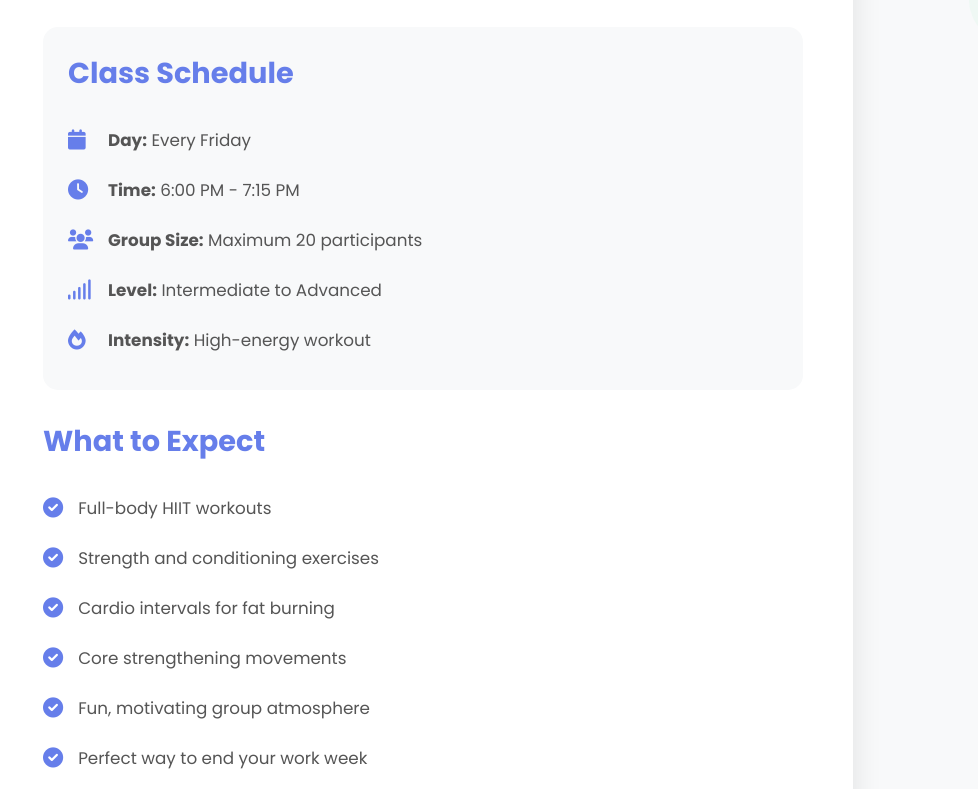
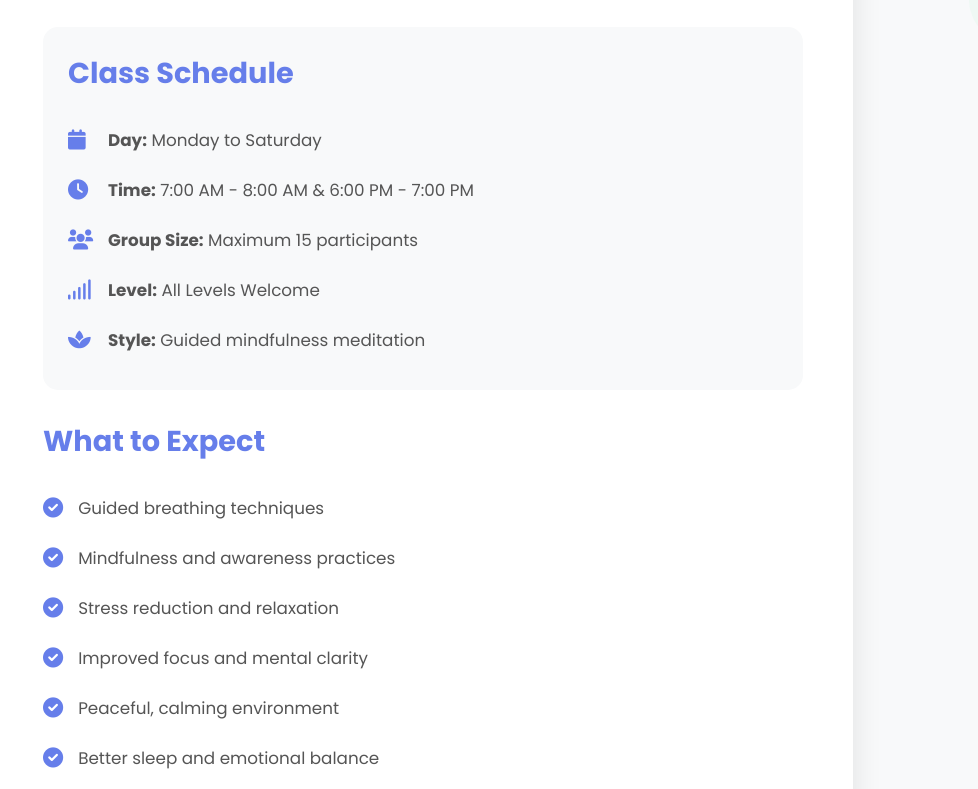
Before and after one commit to bharathkumar33/DivyaBodySculptYogaStudio, a website: page public/friday-fitness.html in a window 1280 px wide. Shown: the part 751-1540 px from the top of the page, 217-1195 px from the left. Drawn offline with Linux system fonts and the light colour scheme.

```diff
--- a/public/friday-fitness.html
+++ b/public/friday-fitness.html
@@ -255,53 +255,53 @@
     </nav>
 
     <div class="page-header">
-        <h1>Friday Fitness Class</h1>
-        <p>End Your Week Strong with High-Energy Workouts</p>
+        <h1>Meditation Classes</h1>
+        <p>Find Inner Peace and Mental Clarity</p>
     </div>
 
     <div class="container">
         <div class="class-details">
             <div class="class-icon">
-                <i class="fas fa-calendar-week"></i>
+                <i class="fas fa-om"></i>
             </div>
 
             <div class="class-description">
-                <p>Kick off your weekend with our special Friday Fitness sessions! These high-energy classes combine cardio, strength training, and functional movements to help you burn calories, build muscle, and boost your metabolism. It's the perfect way to celebrate the end of your work week while staying committed to your fitness goals.</p>
+                <p>Discover tranquility and mindfulness through our guided meditation sessions. These classes help you reduce stress, improve focus, and cultivate inner peace. Whether you're a beginner or experienced practitioner, our meditation classes provide a serene space to reconnect with yourself and find balance in your daily life.</p>
             </div>
 
             <div class="schedule">
                 <h3>Class Schedule</h3>
                 <div class="schedule-item">
                     <i class="fas fa-calendar"></i>
-                    <span><strong>Day:</strong> Every Friday</span>
+                    <span><strong>Day:</strong> Monday to Saturday</span>
                 </div>
                 <div class="schedule-item">
                     <i class="fas fa-clock"></i>
-                    <span><strong>Time:</strong> 6:00 PM - 7:15 PM</span>
+                    <span><strong>Time:</strong> 7:00 AM - 8:00 AM & 6:00 PM - 7:00 PM</span>
                 </div>
                 <div class="schedule-item">
                     <i class="fas fa-users"></i>
-                    <span><strong>Group Size:</strong> Maximum 20 participants</span>
+                    <span><strong>Group Size:</strong> Maximum 15 participants</span>
                 </div>
                 <div class="schedule-item">
                     <i class="fas fa-signal"></i>
-                    <span><strong>Level:</strong> Intermediate to Advanced</span>
+                    <span><strong>Level:</strong> All Levels Welcome</span>
                 </div>
                 <div class="schedule-item">
-                    <i class="fas fa-fire"></i>
-                    <span><strong>Intensity:</strong> High-energy workout</span>
+                    <i class="fas fa-spa"></i>
+                    <span><strong>Style:</strong> Guided mindfulness meditation</span>
                 </div>
             </div>
 
             <div class="benefits">
                 <h3>What to Expect</h3>
                 <ul>
-                    <li><i class="fas fa-check-circle"></i> Full-body HIIT workouts</li>
-                    <li><i class="fas fa-check-circle"></i> Strength and conditioning exercises</li>
-                    <li><i class="fas fa-check-circle"></i> Cardio intervals for fat burning</li>
-                    <li><i class="fas fa-check-circle"></i> Core strengthening movements</li>
-                    <li><i class="fas fa-check-circle"></i> Fun, motivating group atmosphere</li>
-                    <li><i class="fas fa-check-circle"></i> Perfect way to end your work week</li>
+                    <li><i class="fas fa-check-circle"></i> Guided breathing techniques</li>
+                    <li><i class="fas fa-check-circle"></i> Mindfulness and awareness practices</li>
+                    <li><i class="fas fa-check-circle"></i> Stress reduction and relaxation</li>
+                    <li><i class="fas fa-check-circle"></i> Improved focus and mental clarity</li>
+                    <li><i class="fas fa-check-circle"></i> Peaceful, calming environment</li>
+                    <li><i class="fas fa-check-circle"></i> Better sleep and emotional balance</li>
                 </ul>
             </div>
 
@@ -310,7 +310,7 @@
                     <i class="fas fa-user-plus"></i>
                     Register Now
                 </a>
-                <a href="https://wa.me/0431955787?text=Hi! I'm interested in booking Friday Fitness Classes. Can you provide more details?" target="_blank" class="btn btn-enquire">
+                <a href="https://wa.me/0431955787?text=Hi! I'm interested in booking Meditation Classes. Can you provide more details?" target="_blank" class="btn btn-enquire">
                     <i class="fab fa-whatsapp"></i>
                     Enquire on WhatsApp
                 </a>
@@ -322,7 +322,7 @@
         <p>&copy; 2024 Divya BodySculpt YoGa Studio. All rights reserved.</p>
     </footer>
 
-    <a href="https://wa.me/0431955787?text=Hi! I want to know more about Friday Fitness Classes" class="floating-whatsapp" target="_blank">
+    <a href="https://wa.me/0431955787?text=Hi! I want to know more about Meditation Classes" class="floating-whatsapp" target="_blank">
         <i class="fab fa-whatsapp"></i>
     </a>
 </body>
```
